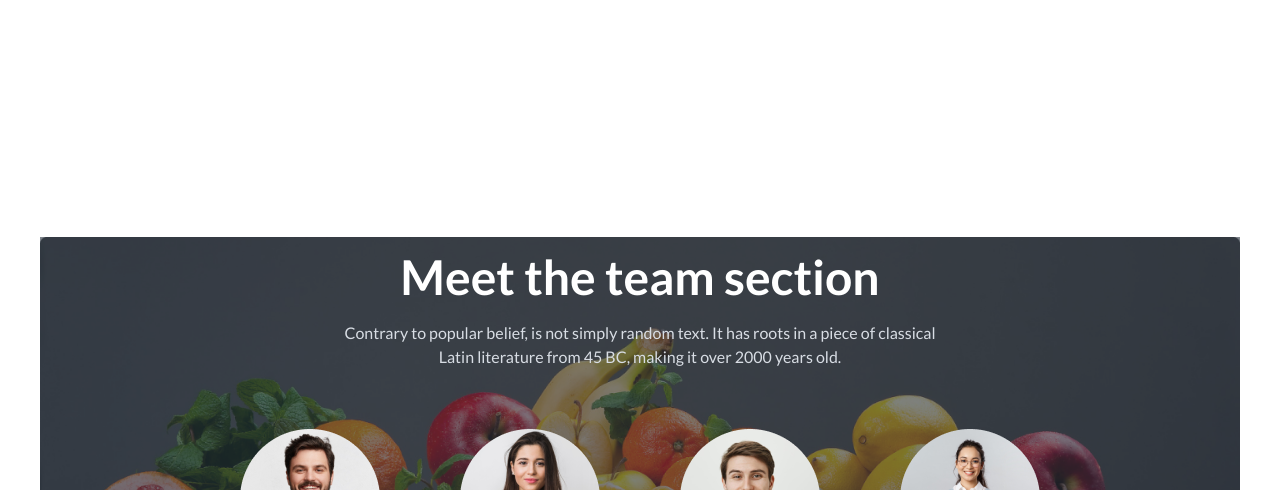
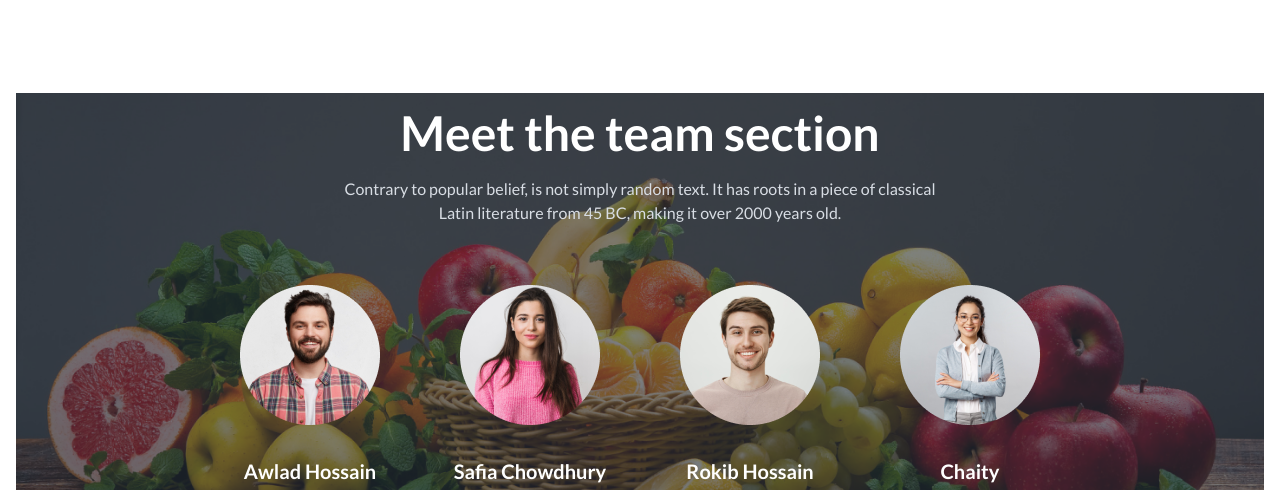
Before and after one commit to sharmin231/fruit-zone-website, a plain HTML site: page index.html in a window 1280 px wide. Shown: the part 1669-2159 px from the top of the page. Drawn offline with nearby package versions, Linux system fonts and the light colour scheme.

Commit message:
save all

```diff
--- a/index.html
+++ b/index.html
@@ -331,7 +331,7 @@
 
         </section>
         <!-- team section -->
-        <section class="container mx-auto p-4 lg:p-10 mt-40">
+        <section class="container mx-auto p-4 mt-10">
             <div>
                 <div class="hero" style="background-image: url(./images/banner1.png);">
                     <div class="hero-overlay bg-opacity-60"></div>
```
